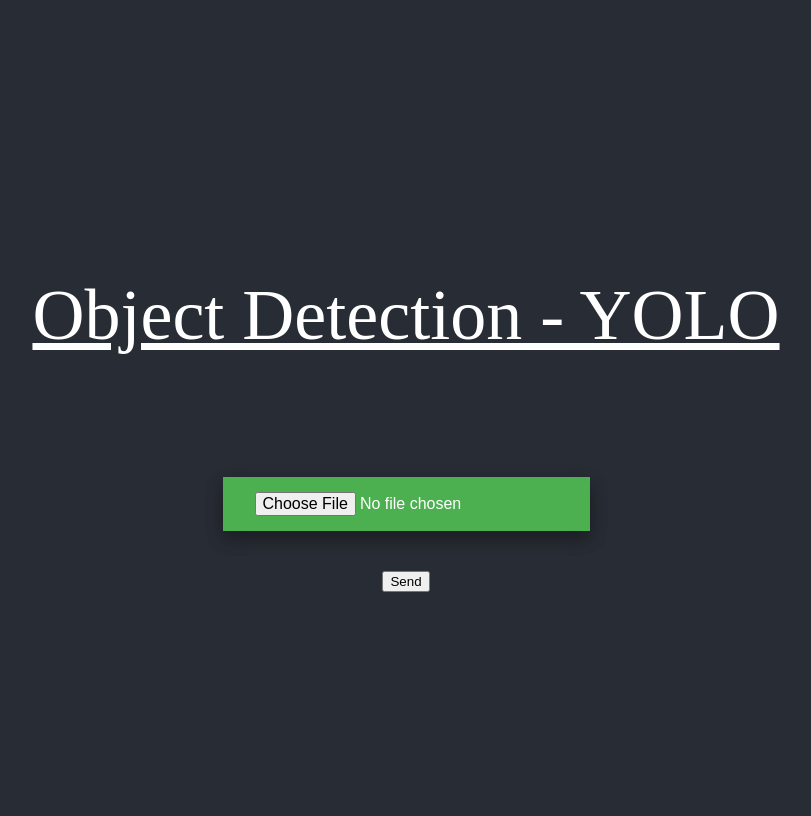
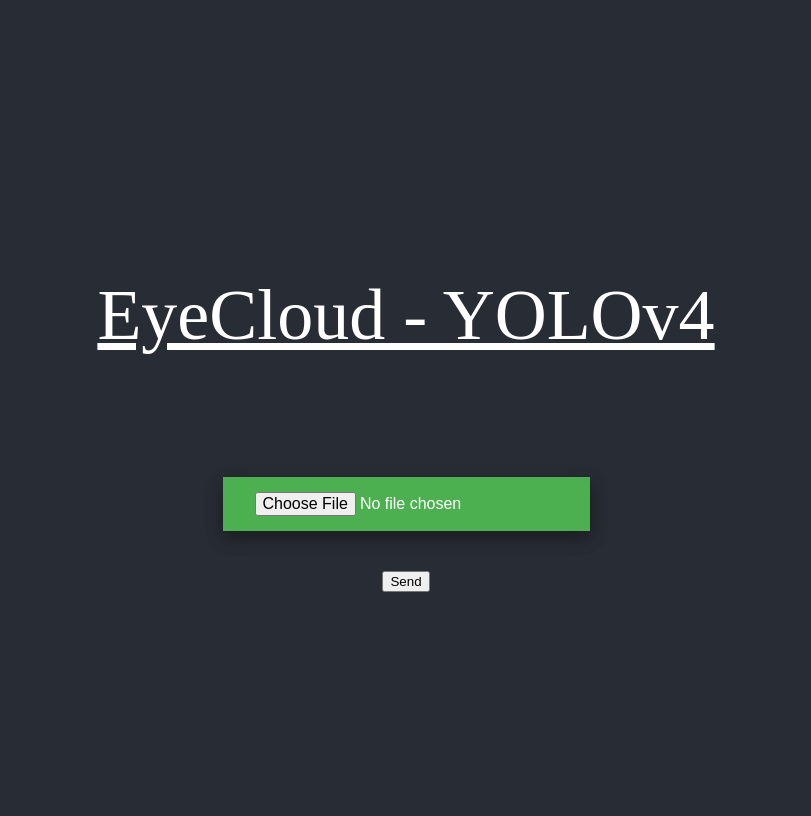
Before and after one commit to jacksonkkkk/yolo, a Flask app: page / in a window 1280 px wide. Shown: the whole page, without its empty margins (234-1045 px from the left). Run offline with Flask 2, Linux system fonts and the light colour scheme.

Commit message:
Update index.html

```diff
--- a/templates/index.html
+++ b/templates/index.html
@@ -16,7 +16,7 @@
 <div class='App'>
     <header class='App-header'>
         <p><u>
-          Object Detection - YOLO
+          EyeCloud - YOLOv4
         </u></p>
         <div className="pre_img">
           <span><img id="imagebox" src=""></span>
```
